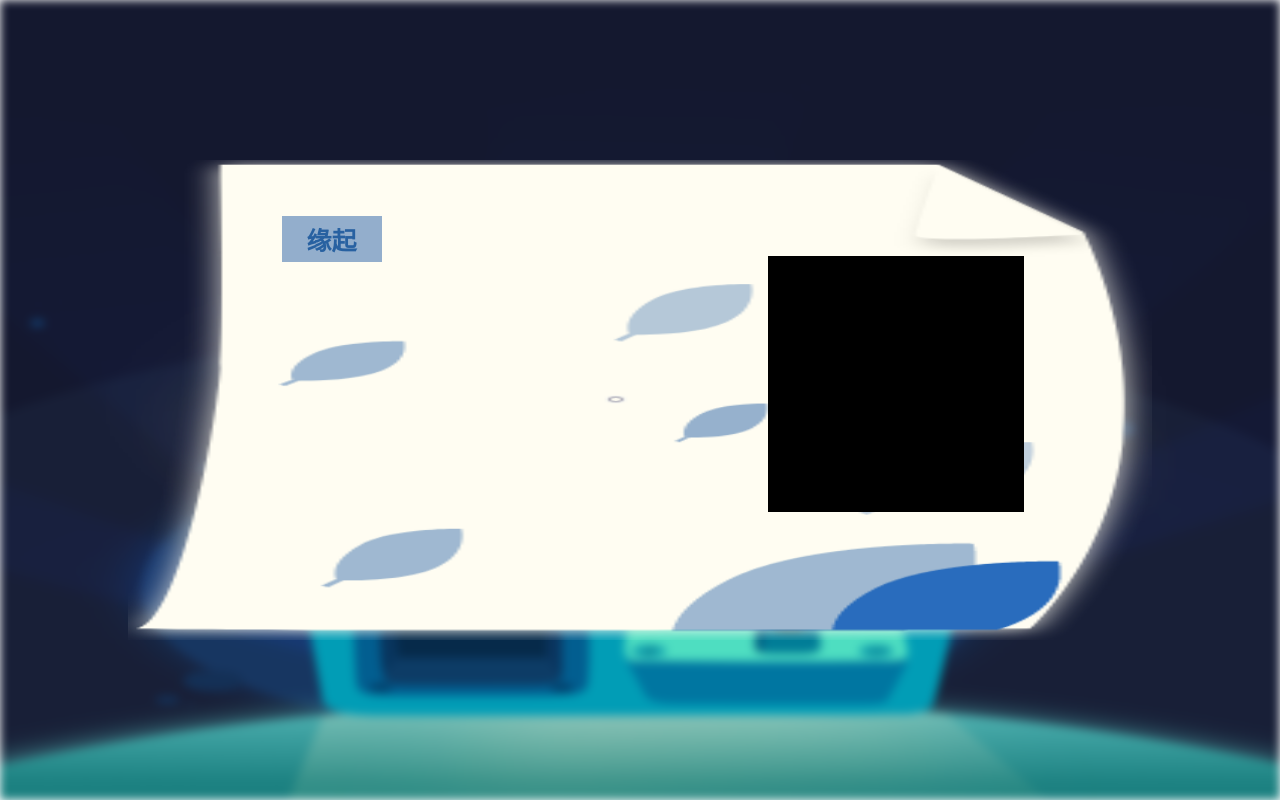
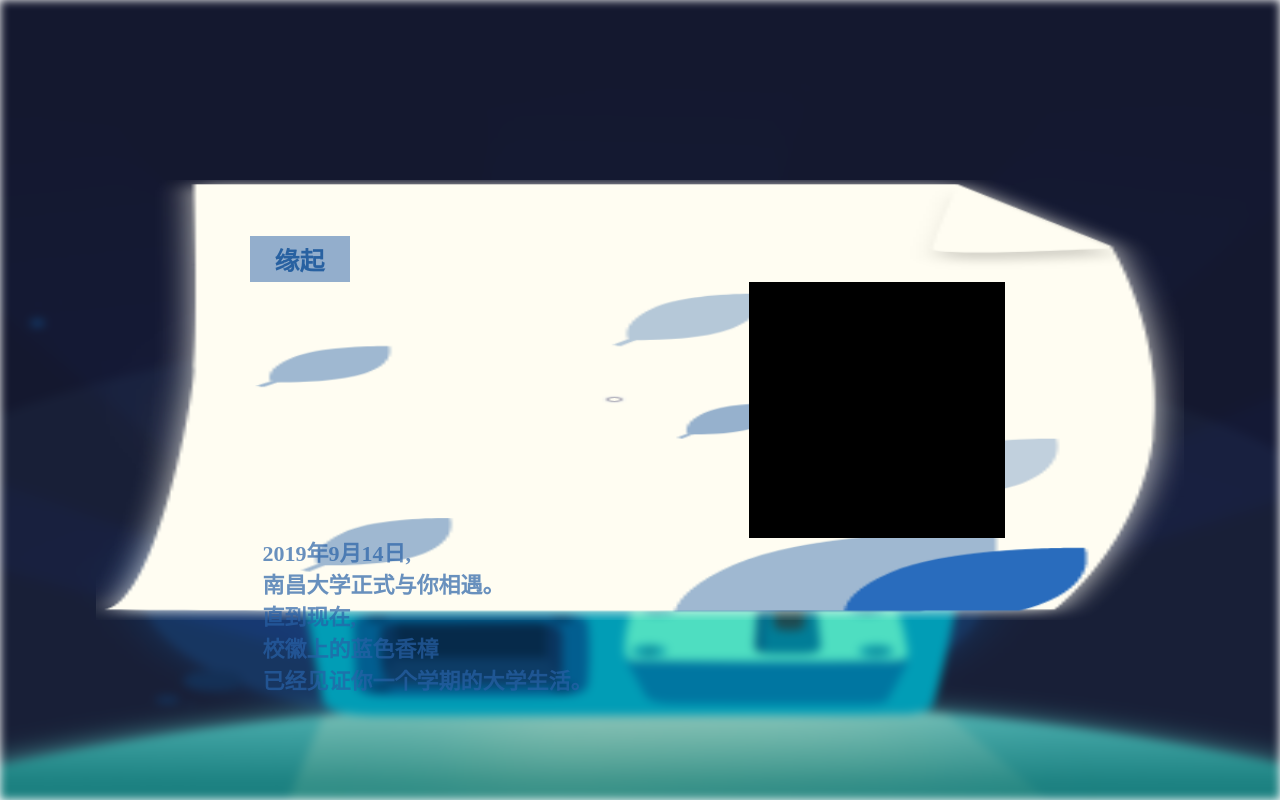
Before and after one commit to iSozL/gpa--game, a React app in the folder gpa-game/: page /papers in a window 1280 px wide. Built offline with nearby package versions, Linux system fonts and the light colour scheme; a web font is replaced by a local one.

Commit message:
:lipstick: 完成纸条样式

```diff
--- a/gpa-game/src/papers/paper.css
+++ b/gpa-game/src/papers/paper.css
@@ -19,8 +19,8 @@
   background: url(../assets/imgs/yuanqi.png);
   background-size: 100% 100%;
   background-repeat: no-repeat;
-  width: 80vw;
-  height: 60vh;
+  width: 85vw;
+  height: 55vh;
 }
 .paper-name {
   margin: 7vh 0 0 12vw;
@@ -34,10 +34,17 @@
   background: rgba(40, 97, 167, .4);
   font-weight: bold;
 }
-.paper-name > div {
+.logo {
   background: black;
   width: 20vw;
   height: 20vw;
-  float: right;
-  margin: 5vh 10vw 0 0;
+  margin: 0 0 0 60%;
 }
+.context {
+  font-family: jinkai;
+  color: rgba(40, 97, 167, .7);
+  font-weight: bold;
+  padding: 0 13vw;
+  font-size: 22px;
+  line-height: 4vh;
+}
--- a/gpa-game/src/papers/papers.tsx
+++ b/gpa-game/src/papers/papers.tsx
@@ -5,7 +5,8 @@
     {
       name: "缘起",
       bgcolor: "rgba(40, 97, 167, .5)",
-      logo: require('../assets/imgs/nculogo.jpg')
+      logo: require('../assets/imgs/nculogo.jpg'),
+      context: <div>2019年9月14日,<br />南昌大学正式与你相遇。<br />直到现在,<br />校徽上的蓝色香樟<br />已经见证你一个学期的大学生活。</div>
     }
   ]
   return(
@@ -14,9 +15,12 @@
       <div className="paper">
         {
           papers.map((item, index) => (
-            <div key={index} className="paper-name">
-              <span style={{background: item.bgcolor}}>{item.name}</span>
-              <div><div></div></div>
+            <div key={index}>
+              <div className="paper-name">
+                <span style={{background: item.bgcolor}}>{item.name}</span>
+              </div>
+              <div className="logo"><div></div></div>
+              <div className="context">{item.context}</div>
             </div>
           ))
         }
```
